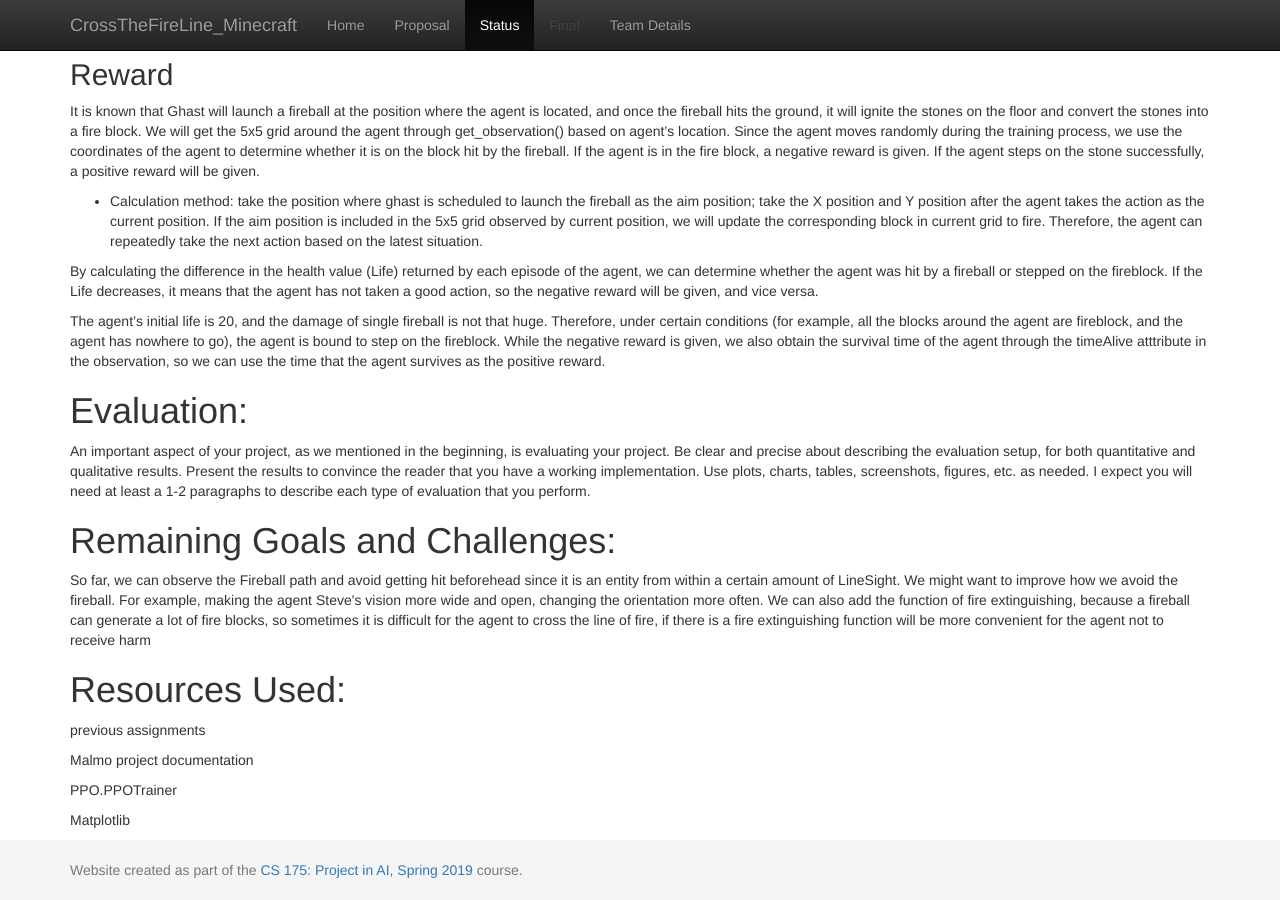
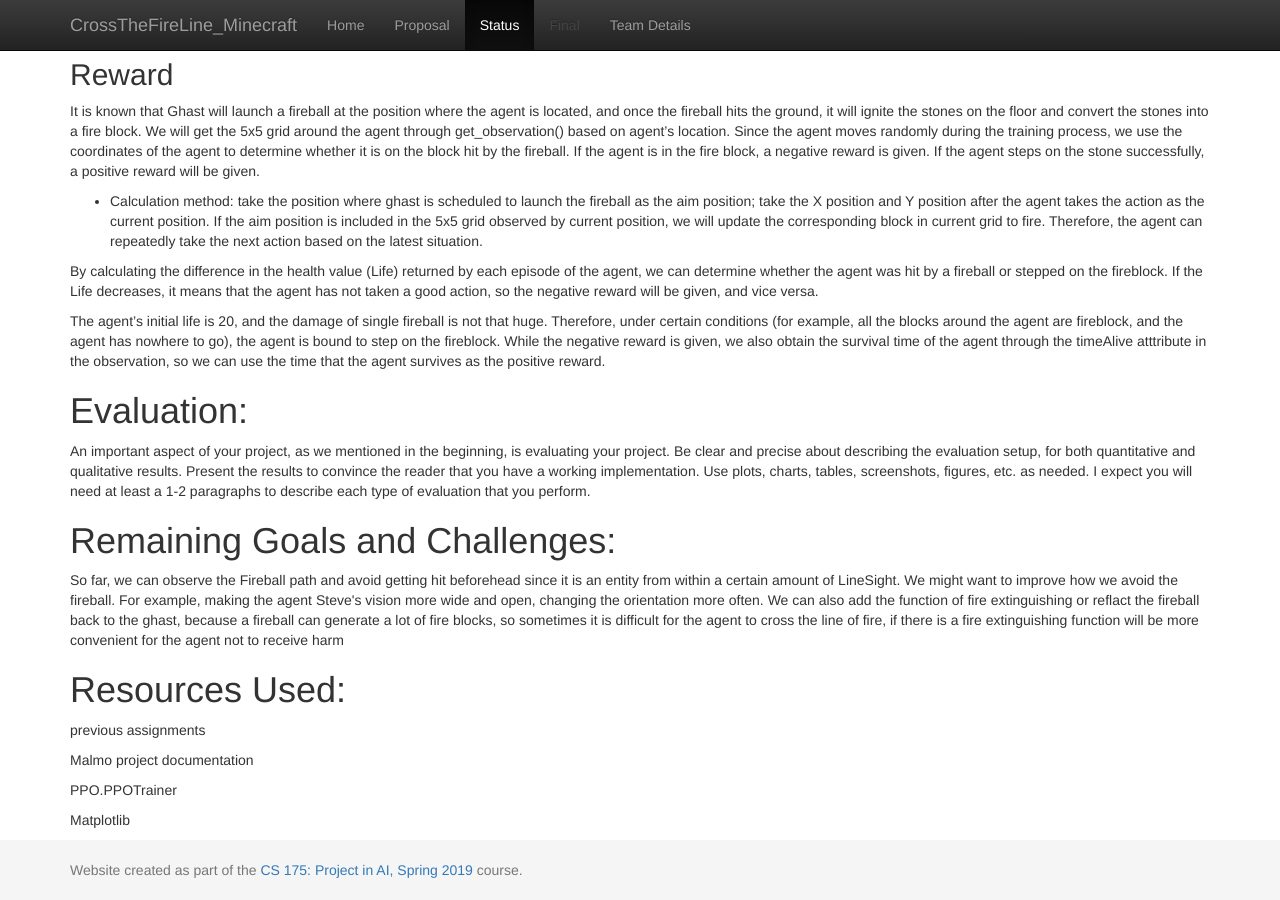
Before and after one commit to Chilly712/CrossTheFireLine_Minecraft, a Jekyll site: the page built from docs/status.md, in a window 1280 px wide and 900 px high, scrolled down 1697 px. Built offline with Jekyll 4.4.1, drawn with Linux system fonts in a browser that asks for light colours.

Commit message:
Update status.md

```diff
--- a/docs/status.md
+++ b/docs/status.md
@@ -41,7 +41,7 @@ The agent’s initial life is 20, and the damage of single fireball is not that
 
 # Remaining Goals and Challenges:
   So far, we can observe the Fireball path and avoid getting hit beforehead since it is an entity from <ObservationFromNearbyEntities> within a certain amount of LineSight. We might want to improve how we avoid the fireball. For example, making the agent Steve's vision more wide and open, changing the orientation more often.
-  We can also add the function of fire extinguishing, because a fireball can generate a lot of fire blocks, so sometimes it is difficult for the agent to cross the line of fire, if there is a fire extinguishing function will be more convenient for the agent not to receive harm
+  We can also add the function of fire extinguishing or reflact the fireball back to the ghast, because a fireball can generate a lot of fire blocks, so sometimes it is difficult for the agent to cross the line of fire, if there is a fire extinguishing function will be more convenient for the agent not to receive harm
 
 # Resources Used:
   previous assignments
```
